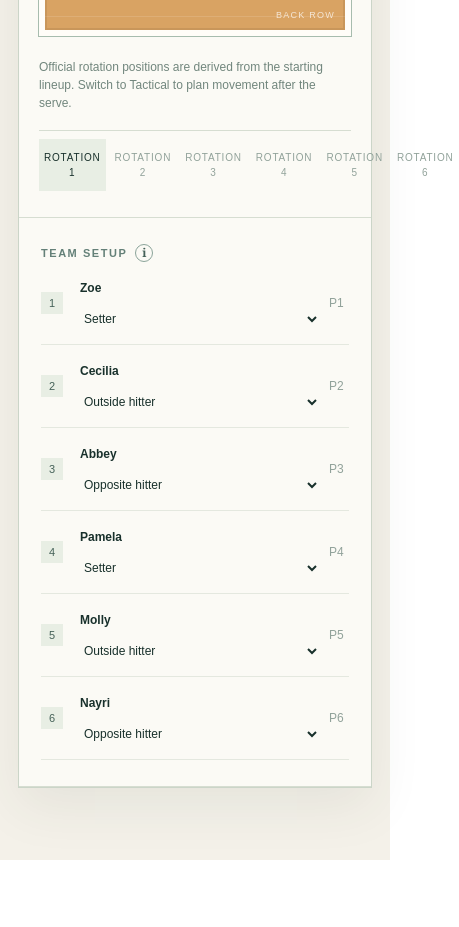
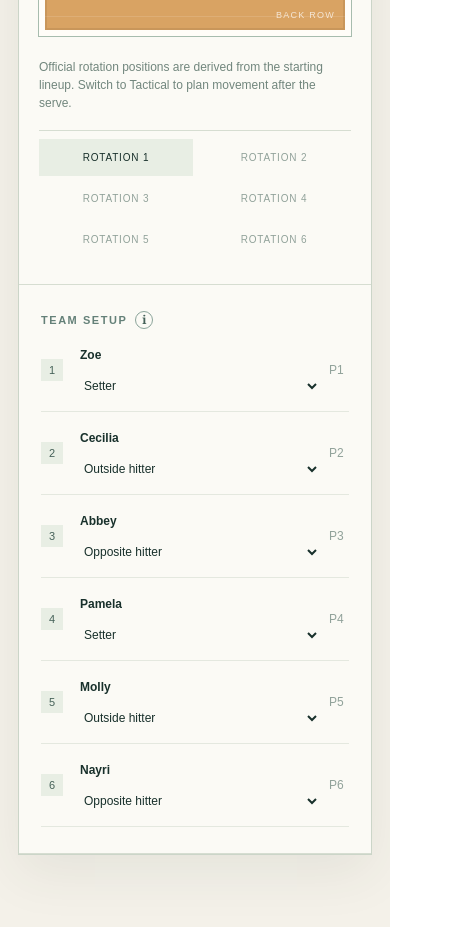
Before and after one commit to pepcmarques/volley, a Next.js app: page / in a window 390 px wide. Shown: the part 820-1747 px from the top of the page, 459 px wide, since content can reach past the window. Before the commit the page ends 1680 px from the top, so only its background shows below. Built offline with nearby package versions, Linux system fonts and the light colour scheme.

Commit message:
mobile frinedly

```diff
--- a/app/globals.css
+++ b/app/globals.css
@@ -810,4 +810,11 @@ input {
   .view-switch button {
     flex: 1;
   }
+  .planner-phases {
+    display: grid;
+    grid-template-columns: repeat(2, minmax(0, 1fr));
+  }
+  .planner-phases button {
+    min-width: 0;
+  }
 }
```
